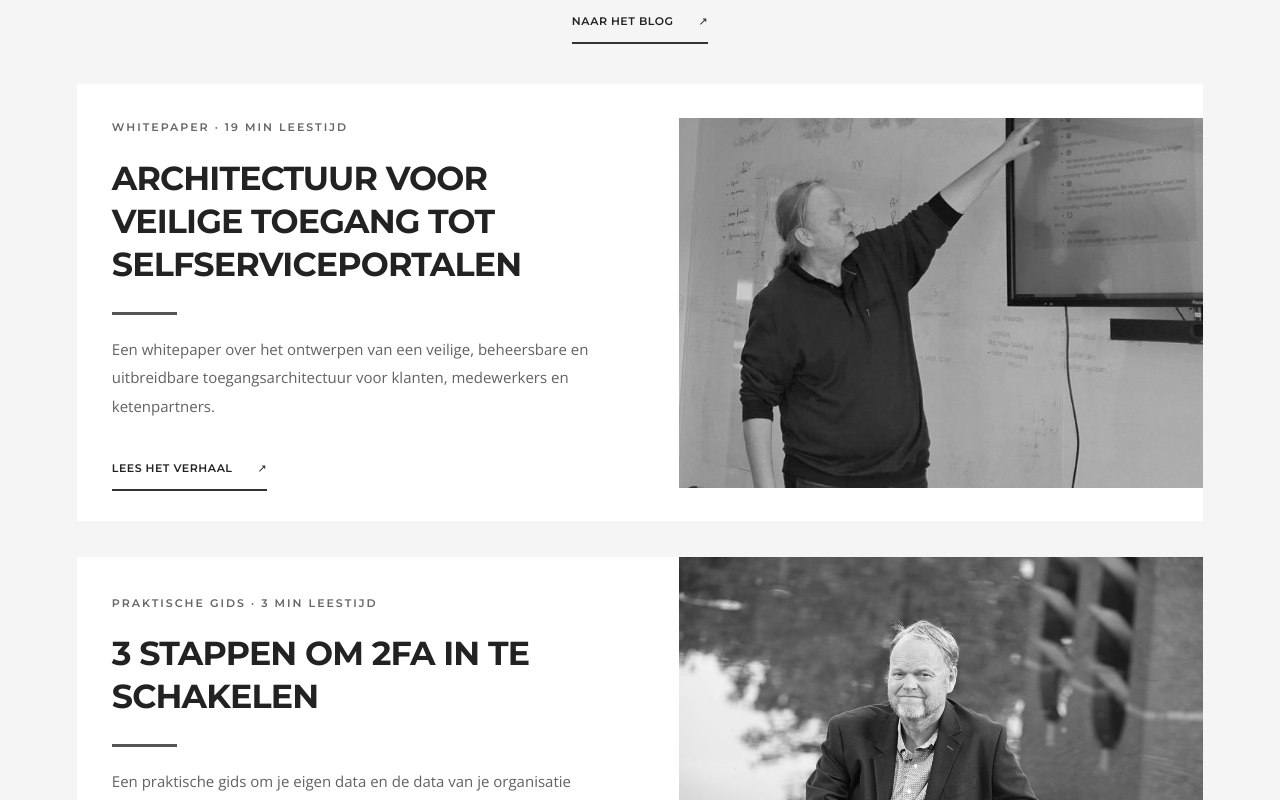
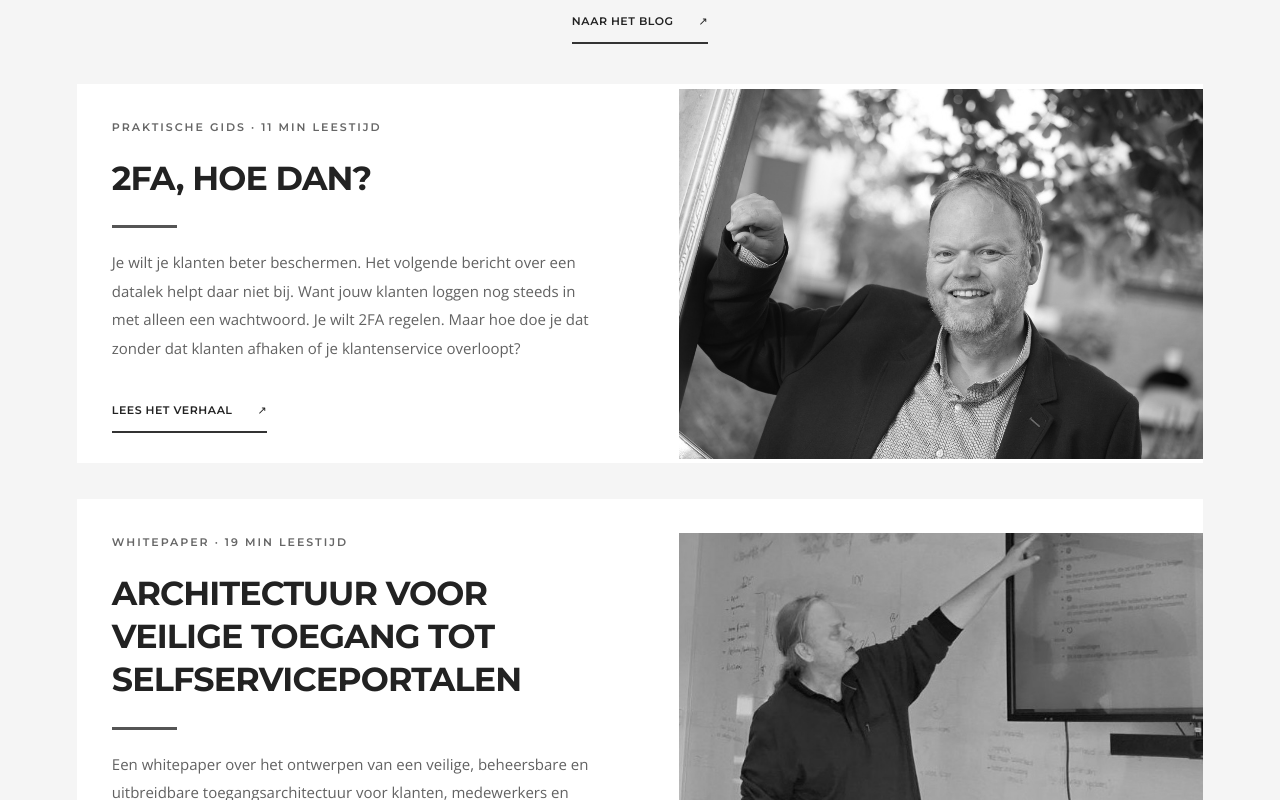
Before and after one commit to enschede/enschede.github.io, a React (Vite) app: page / in a window 1280 px wide. Shown: the part 4900-5700 px from the top of the page. Built offline with nearby package versions, Linux system fonts and the light colour scheme.

Commit message:
2 fa hoe dan toegevoegd

```diff
--- a/src/content.js
+++ b/src/content.js
@@ -10,11 +10,12 @@ export const profile = {
 };
 export const photos = {
     hero: ['./images/decorations/eb230711 Marc Enschede342 copy.png', 'Marc Enschede'],
-    portrait: ['./images/decorations/eb230711 Marc Enschede342 copy.png', 'Marc Enschede'],
+    portrait: ['./images/decorations/D691F81F-DDC1-457F-95B7-7D216CC78926_1_105_c.jpeg', 'Marc Enschede glimlachend in een donkerblauw colbert buiten'],
     landscape: ['photo-1470770841072-f978cf4d019e', 'Een stil meer tussen de bergen'],
     about: ['./images/decorations/8DD176F5-5273-4AC9-8FD9-1DFAB91534D2_1_201_a.jpeg', 'Staand portret van Marc Enschede buiten'],
     approach: ['./images/decorations/44C6AB17-9F09-4D34-9B3D-6D476CF471F3_1_105_c.jpeg', 'Marc Enschede bij een klimwand'],
     vision: ['./images/decorations/6436D8E4-DF4D-4FCC-9D75-0BFAD7F99169_1_201_a.jpeg', 'Een CIAM-workshop met uitleg aan een scherm'],
+    twoFactorHow: ['./images/decorations/D691F81F-DDC1-457F-95B7-7D216CC78926_1_105_c.jpeg', 'Marc Enschede glimlachend in een donkerblauw colbert buiten'],
     twoFactor: ['./images/decorations/DE1EF37F-6F7A-4FD7-8CEB-D4FC2CE0552D_1_105_c.jpeg', 'Marc Enschede bij een reling aan het water'],
     smallStart: ['./images/decorations/1FA6BC38-1057-410C-ABAF-D7D4CB5EBE6E_1_105_c.jpeg', 'Marc Enschede met zijn jas over zijn schouder voor een gebouw'],
     work: ['photo-1499750310107-5fef28a66643', 'Notitieboek en koffie op een werktafel'],
--- a/src/main.jsx
+++ b/src/main.jsx
@@ -7,6 +7,7 @@ import ReactionsBlock from './components/ReactionsBlock';
 import firstStory from './articles/architectuur-voor-selfservice-portalen.json';
 import secondStory from './articles/drie-stappen-voor-2fa.json';
 import smallStartStory from './articles/klein-beginnen.json';
+import twoFactorHowStory from './articles/2fa-hoe-dan.json';
 
 const page = location.pathname.split('/').pop().replace('.html', '') || 'index';
 const isHome = page === 'index';
@@ -169,7 +170,8 @@ function Home() {
             <div className="section-heading">
                 <div><h2>Even de tijd om <em>te lezen.</em></h2></div>
                 <TextLink href="./blog.html">Naar het blog</TextLink></div>
-            <StoryCard/>
+            <StoryCard story={twoFactorHowStory} href="./2fa-hoe-dan.html" category="Praktische gids" photo="twoFactorHow"/>
+        <StoryCard/>
         <StoryCard story={secondStory} href="./drie-stappen-voor-2fa.html" category="Praktische gids" photo="twoFactor"/>
         <StoryCard story={smallStartStory} href="./klein-beginnen.html" category="Aanpak" photo="smallStart"/></section>
         <section className="section collaboration" id="samenwerken" aria-labelledby="collaboration-title">
@@ -221,6 +223,7 @@ function Blog() {
         <Label number="Blog">Verhalen & gedachten</Label>
         <h1>Een moment om te lezen.</h1>
         <p className="intro">Ideeën, observaties en verhalen over CIAM, architectuur en de waarde voor je organisatie.</p>
+        <StoryCard story={twoFactorHowStory} href="./2fa-hoe-dan.html" category="Praktische gids" photo="twoFactorHow"/>
         <StoryCard/>
         <StoryCard story={secondStory} href="./drie-stappen-voor-2fa.html" category="Praktische gids" photo="twoFactor"/>
         <StoryCard story={smallStartStory} href="./klein-beginnen.html" category="Aanpak" photo="smallStart"/>
@@ -317,13 +320,14 @@ function Longread() {
 
 function App() {
     return <><a className="skip-link" href="#inhoud">Direct naar inhoud</a><Header/>
-        <main id="inhoud">{page === 'klein-beginnen' ? <ArticlePage story={smallStartStory} category="Aanpak"/> : page === 'drie-stappen-voor-2fa' ? <ArticlePage story={secondStory} category="Praktische gids"/> : page === 'eerste-verhaal' ? <ArticlePage story={firstStory}/> : page === 'blog' ? <Blog/> : page === 'mijn-verhaal' ? <MyStory/> : page === 'longread' ?
+        <main id="inhoud">{page === '2fa-hoe-dan' ? <ArticlePage story={twoFactorHowStory} category="Praktische gids"/> : page === 'klein-beginnen' ? <ArticlePage story={smallStartStory} category="Aanpak"/> : page === 'drie-stappen-voor-2fa' ? <ArticlePage story={secondStory} category="Praktische gids"/> : page === 'eerste-verhaal' ? <ArticlePage story={firstStory}/> : page === 'blog' ? <Blog/> : page === 'mijn-verhaal' ? <MyStory/> : page === 'longread' ?
             <Longread/> : <Home/>}</main>
-        {!isHome && !['eerste-verhaal', 'drie-stappen-voor-2fa', 'klein-beginnen'].includes(page) && <footer><a className="brand" href="./index.html">{profile.name}.</a><p>Met aandacht gemaakt.
+        {!isHome && !['2fa-hoe-dan', 'eerste-verhaal', 'drie-stappen-voor-2fa', 'klein-beginnen'].includes(page) && <footer><a className="brand" href="./index.html">{profile.name}.</a><p>Met aandacht gemaakt.
             © {new Date().getFullYear()}</p><a href="#inhoud">Terug naar boven ↑</a></footer>}</>
 }
 
 document.title = `${({
+    '2fa-hoe-dan': twoFactorHowStory.title,
     'eerste-verhaal': firstStory.title,
     'drie-stappen-voor-2fa': secondStory.title,
     'klein-beginnen': smallStartStory.title,
--- a/vite.config.js
+++ b/vite.config.js
@@ -1,3 +1,3 @@
 import { defineConfig } from 'vite';
 import { resolve } from 'node:path';
-export default defineConfig({base:'./',build:{rollupOptions:{input:{main:resolve('index.html'),blog:resolve('blog.html'),verhaal:resolve('mijn-verhaal.html'),cv:resolve('cv.html'),longread:resolve('longread.html'),eersteVerhaal:resolve('eerste-verhaal.html'),drieStappenVoor2fa:resolve('drie-stappen-voor-2fa.html'),kleinBeginnen:resolve('klein-beginnen.html')}}}});
+export default defineConfig({base:'./',build:{rollupOptions:{input:{main:resolve('index.html'),blog:resolve('blog.html'),verhaal:resolve('mijn-verhaal.html'),cv:resolve('cv.html'),longread:resolve('longread.html'),eersteVerhaal:resolve('eerste-verhaal.html'),drieStappenVoor2fa:resolve('drie-stappen-voor-2fa.html'),kleinBeginnen:resolve('klein-beginnen.html'),twoFactorHow:resolve('2fa-hoe-dan.html')}}}});
```
Also changed, not shown: public/images/decorations/D691F81F-DDC1-457F-95B7-7D216CC78926_1_105_c.jpeg (added).
